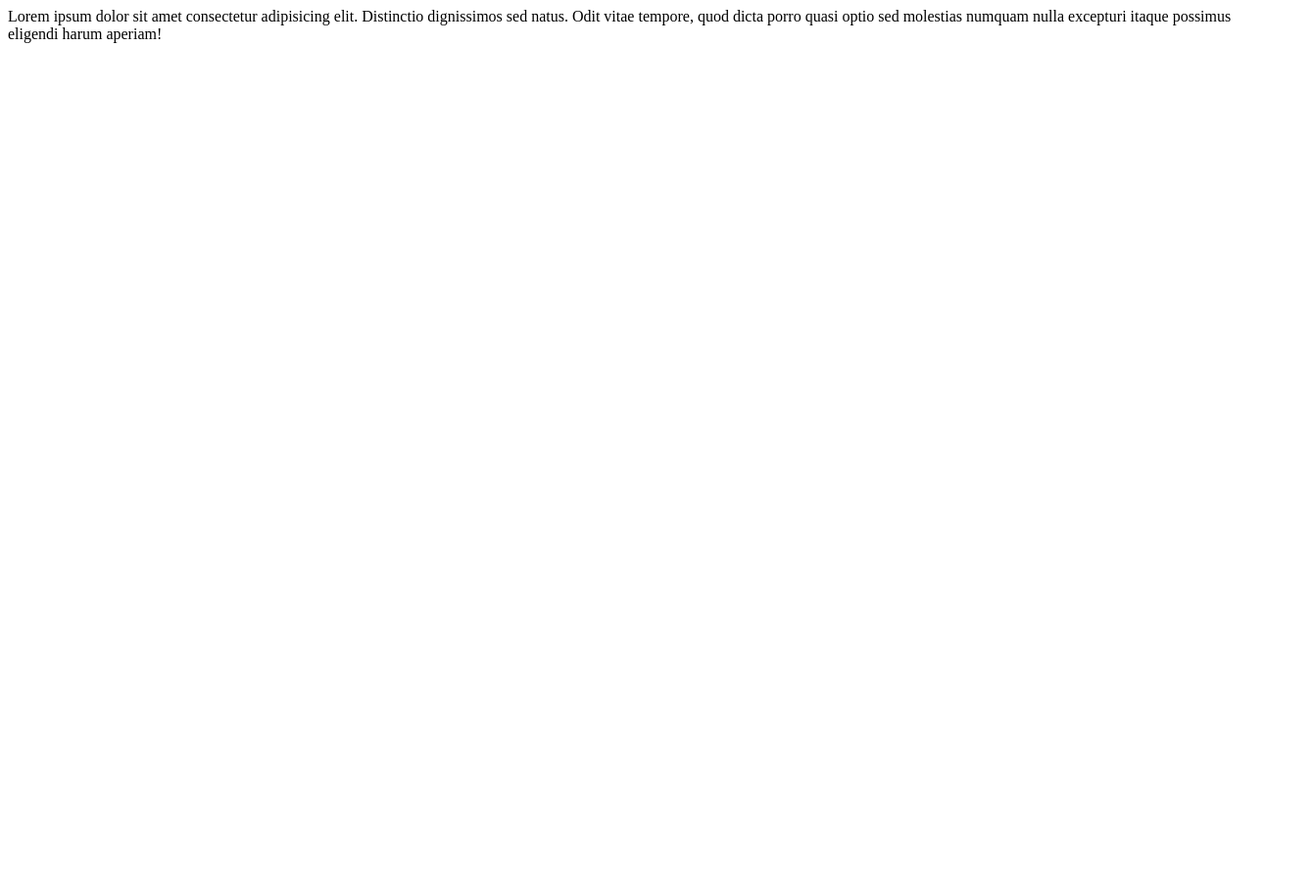
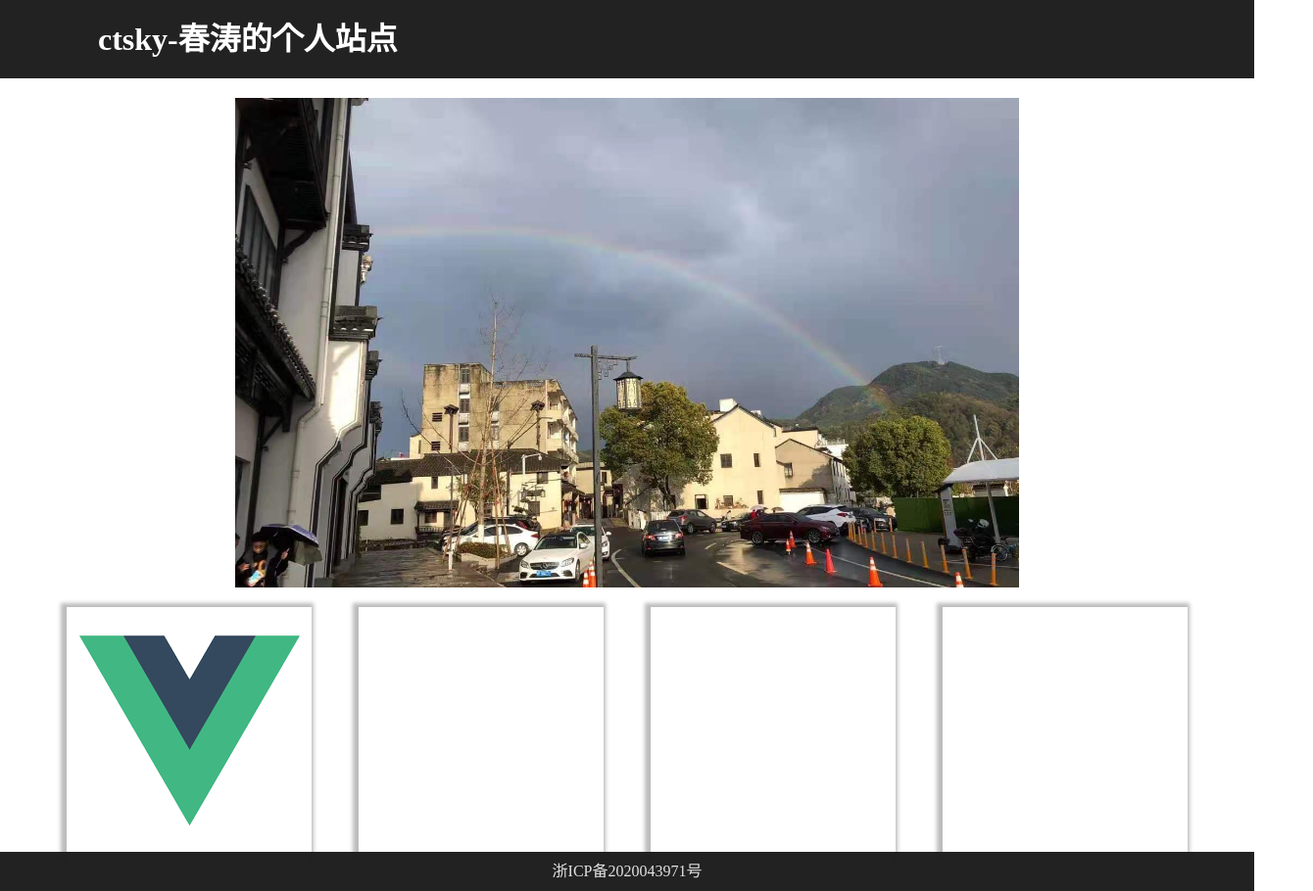
Before and after one commit to xiechuntao/ctsky, a website: page index.html in a window 1280 px wide. Shown: the whole page at 98% size, 1340 px wide, since content can reach past the window. Before the commit the page ends 800 px from the top, so only its background shows below. Drawn offline with nearby package versions, Linux system fonts and the light colour scheme.

Commit message:
第一版本

```diff
--- /dev/null
+++ b/css/common.css
@@ -0,0 +1,7 @@
+/* common */
+div {
+  box-sizing: border-box;
+}
+h1 {
+  margin: 0;
+}
--- /dev/null
+++ b/css/index.css
@@ -0,0 +1,73 @@
+html,body {
+  height: 100%;
+}
+/* header */
+.header {
+  width: 100%;
+  line-height: 80px;
+  background: #222;
+  color: #fff;
+}
+.header > h1 {
+  margin: auto;
+  width: 1240px;
+  padding-left: 100px;
+}
+/* main */
+.main {
+  width: 100%;
+  min-height: calc(100% - 120px);
+  /* border: 1px solid #000; */
+}
+  .banner {
+    width: 800px;
+    height: 500px;
+    margin: 20px auto;
+  }
+    .banner > img {
+      width: 100%;
+      height: 100%;
+      object-fit: cover;
+      margin
+      : auto;
+    }
+  .project-items {
+    width: 1240px;
+    height: 250px;
+    margin: auto;
+    /* background: red; */
+    display: flex;
+    justify-content: space-evenly;
+    text-align: center;
+  }
+    .project-items > .item {
+      position: relative;
+      box-shadow: cornsilk;
+      box-shadow: #2222224d -2px 0px 4px 4px;
+      width: 250px;
+      height: 250px;
+      line-height: 250px;
+      background: #fff;
+    }
+    .project-items > .item > img {
+      vertical-align: middle;
+    }
+    .project-items > .item > .mask {
+      cursor: pointer;
+      color: #fff;
+      display: none;
+      position: absolute;
+      top: 0;
+      left: 0;
+      width: 100%;
+      height: 100%;
+      background: #222;
+    }
+
+.footer {
+  color: #e3e3e3;
+  width: 100%;
+  line-height: 40px;
+  background: #222;
+  text-align: center;
+}
--- a/index.html
+++ b/index.html
@@ -4,9 +4,45 @@
   <meta charset="UTF-8">
   <meta http-equiv="X-UA-Compatible" content="IE=edge">
   <meta name="viewport" content="width=device-width, initial-scale=1.0">
+  <link href="https://cdn.bootcdn.net/ajax/libs/normalize/8.0.1/normalize.css" rel="stylesheet">
+  <!-- 引入 Bootstrap -->
+  <!-- <link href="https://cdn.staticfile.org/twitter-bootstrap/3.3.7/css/bootstrap.min.css" rel="stylesheet"> -->
+  <!-- HTML5 Shiv 和 Respond.js 用于让 IE8 支持 HTML5元素和媒体查询 -->
+  <!-- 注意： 如果通过 file://  引入 Respond.js 文件，则该文件无法起效果 -->
+  <!--[if lt IE 9]>
+    <script src="https://oss.maxcdn.com/libs/html5shiv/3.7.0/html5shiv.js"></script>
+    <script src="https://oss.maxcdn.com/libs/respond.js/1.3.0/respond.min.js"></script>
+  <![endif] -->
+
+  <link rel="stylesheet" href="./css/common.css">
+  <link rel="stylesheet" href="./css/index.css">
   <title>ctsky-春涛的个人站点</title>
 </head>
 <body>
-  Lorem ipsum dolor sit amet consectetur adipisicing elit. Distinctio dignissimos sed natus. Odit vitae tempore, quod dicta porro quasi optio sed molestias numquam nulla excepturi itaque possimus eligendi harum aperiam!
+<div class="header">
+  <h1>ctsky-春涛的个人站点</h1>
+</div>
+<div class="main">
+  <div class="banner">
+    <img src="./images/1.jpg" alt="法喜寺游记-1">
+  </div>
+  <div class="project-items">
+    <div class="item">
+      <img src="./images/project-img/vue.png" alt="vue-gallery">
+      <a class="mask" href="./vue3-gallery">
+        vue-gallery
+      </a>
+    </div>
+    <div class="item"></div>
+    <div class="item"></div>
+    <div class="item"></div>
+  </div>
+</div>
+<div class="footer">
+  浙ICP备2020043971号
+  <script src="https://cdn.staticfile.org/jquery/2.1.1/jquery.min.js"></script>
+  <script src="./js/index.js"></script>
+  <!-- <script src="https://cdn.staticfile.org/twitter-bootstrap/3.3.7/js/bootstrap.min.js"></script> -->
+</div>
 </body>
 </html>
--- /dev/null
+++ b/js/index.js
@@ -0,0 +1,12 @@
+$(function() {
+  let $m =  $('.project-items>.item>.mask');
+  $m.append(`<b> Enter </b>`);
+  $('.project-items>.item').hover(function() {
+    let $m = $(this).find('.mask');
+    $m.stop().slideDown('fast');
+  },function() {
+    let $m = $(this).find('.mask');
+    $m.stop().slideUp('fast');
+  })
+
+})
```
Also changed, not shown: images/1.jpg (added), images/project-img/vue.png (added), readme.md (added).
